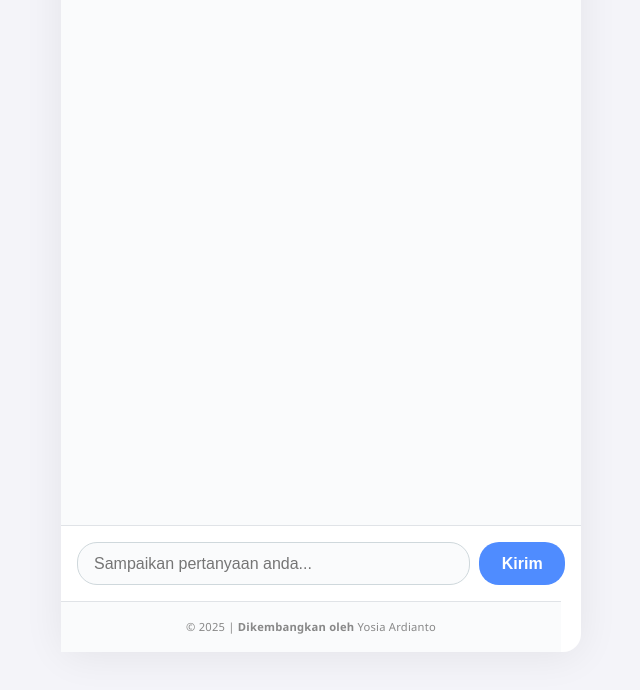
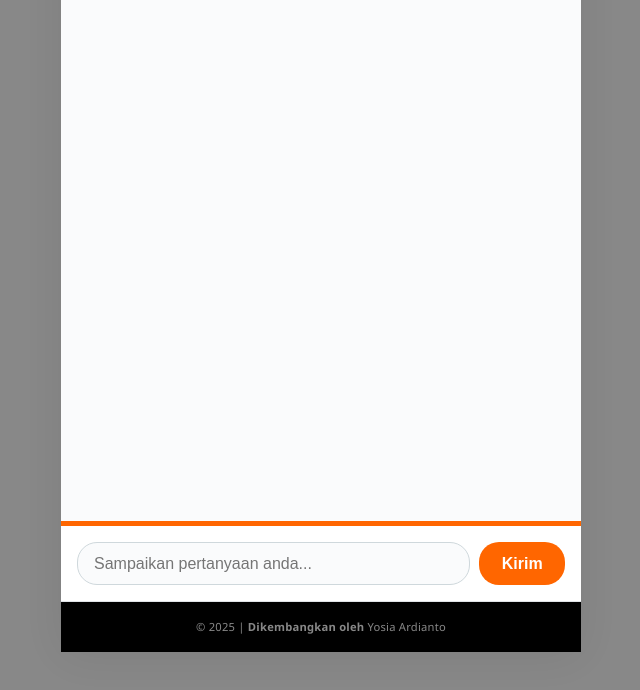
Before and after one commit to legalera/legalera.github.io, a plain HTML site: page index.html in a window 1280 px wide. Shown: the part 132-822 px from the top of the page, without its empty margins (319-959 px from the left). Drawn offline with nearby package versions, Linux system fonts and the light colour scheme.

Commit message:
update black footer

```diff
--- a/assets/style/style.css
+++ b/assets/style/style.css
@@ -7,7 +7,7 @@ html, body {
 
 body {
   font-family: 'Segoe UI', Arial, sans-serif;
-  background: #f4f4f9;
+  background: #888;
   min-height: 100vh;
   margin: 0;
 }
@@ -16,13 +16,15 @@ footer {
   flex-shrink: 0;
   text-align: center;
   padding: 0.7rem 1rem;
-  background: #fafbfc;
+  background: #000;
   color: #888;
   font-size: 0.93rem;
   border-top: 1px solid #e0e3e7;
   letter-spacing: 0.02em;
-  max-width: 500px;
+  /*max-width: 500px;*/
   box-sizing: border-box;
+  border-bottom-left-radius: 18px;
+  border-bottom-right-radius: 18px;
 }
 
 /* Main chat container */
@@ -127,7 +129,7 @@ main#chat {
   display: flex;
   padding: 1rem;
   background: #fff;
-  border-top: 1px solid #e0e3e7;
+  border-top: 5px solid #ff6600;
   gap: 0.6em;
   box-sizing: border-box;
 }
@@ -151,7 +153,7 @@ main#chat {
 
 #send {
   flex: 0 0 auto;
-  background: #4f8cff;
+  background: #ff6600;
   color: #fff;
   border: none;
   border-radius: 20px;
@@ -193,6 +195,8 @@ main#chat {
   footer {
     font-size: 0.7rem;
     padding: 0.4rem 0.1rem;
+    border-bottom-left-radius: 0px;
+    border-bottom-right-radius: 0px;
   }
 }
 
@@ -208,5 +212,7 @@ main#chat {
   footer {
     font-size: 0.7rem;
     padding: 0.4rem 0.1rem;
+    border-bottom-left-radius: 0px;
+    border-bottom-right-radius: 0px;
   }
 }
```
